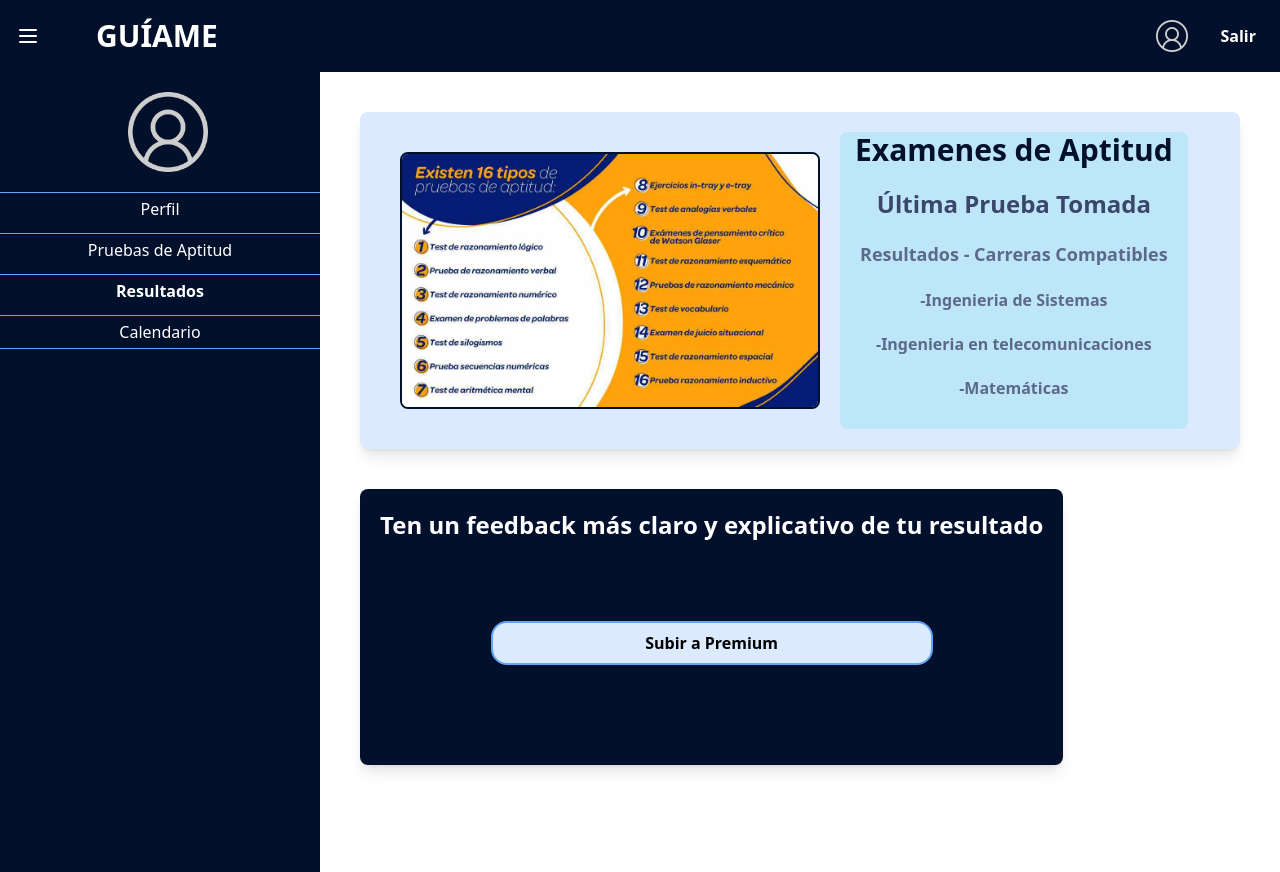
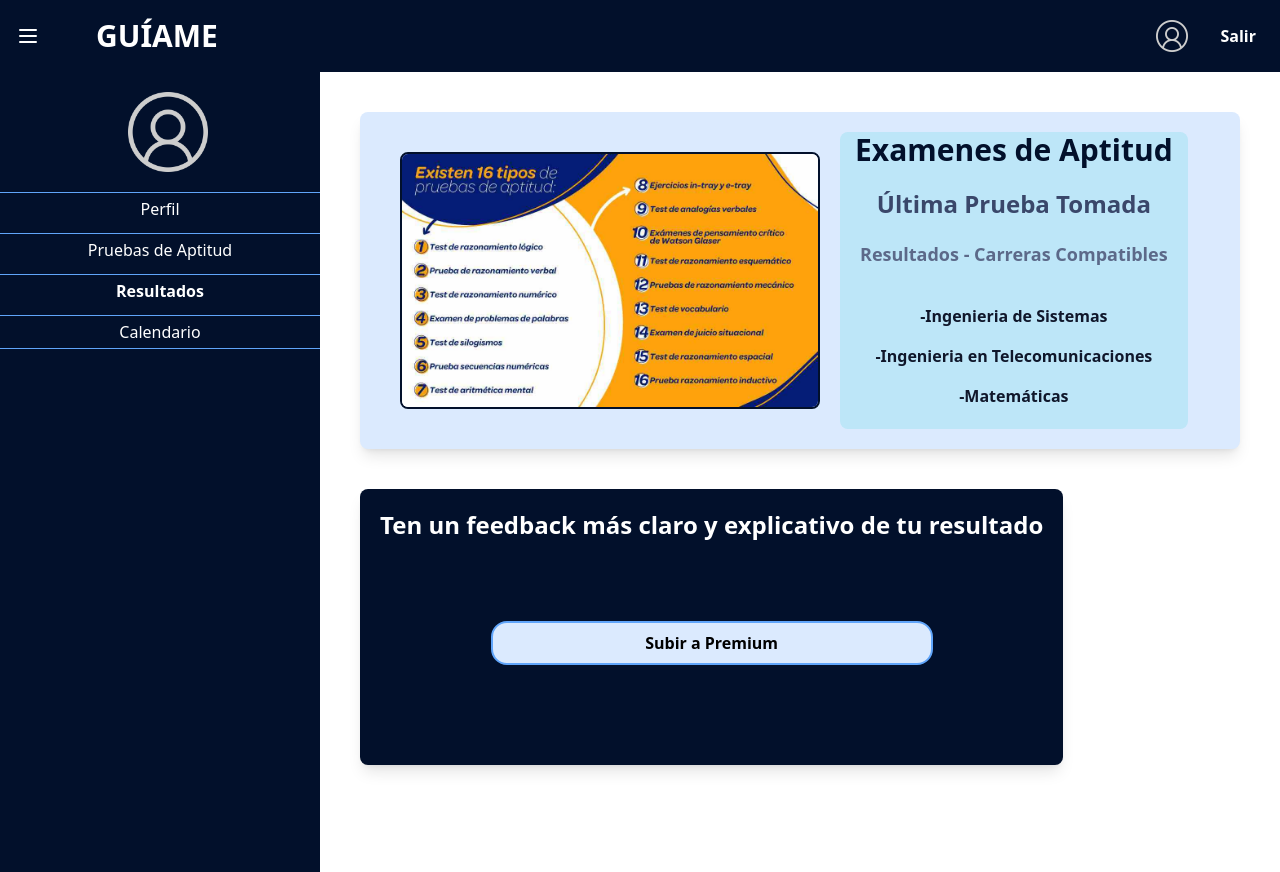
Before and after one commit to AleChirinos/Guiame, a React (Vite) app in the folder guiame/: page /results in a window 1280 px wide. Built offline with nearby package versions, Linux system fonts and the light colour scheme.

Commit message:
Implementado el linking a las carreras

```diff
--- a/guiame/src/components/Resultados.jsx
+++ b/guiame/src/components/Resultados.jsx
@@ -1,4 +1,5 @@
 import { useState } from "react";
+import {Link} from "react-router-dom";
 import icon from "../assets/test.jpg"
 
 const Resultados = () => {
@@ -19,16 +20,15 @@ const Resultados = () => {
           Resultados - Carreras Compatibles
         </h4>
         {res ? (
-            <div>
-              <h4 className="text-[#5c6989] text-mg text-center font-bold mx-5 my-5">
-                -Ingenieria de Sistemas
-              </h4>
-              <h4 className="text-[#5c6989] text-mg text-center font-bold mx-5 my-5">
-                -Ingenieria en telecomunicaciones
-              </h4>
-              <h4 className="text-[#5c6989] text-mg text-center font-bold mx-5 my-5">
-                -Matemáticas
-              </h4>
+            <div className="!place-content-center !text-center">
+              <ul>
+                <li className="mx-5 my-4"><Link to={`/carrera/sistemas`} className="text-[#10172b] text-mg  font-semibold hover:text-[#5f73a8]">
+                -Ingenieria de Sistemas</Link></li>
+                <li className="mx-5 my-4"><Link to={`/carrera/telecom`} className="text-[#10172b] text-mg  font-semibold hover:text-[#5f73a8]">
+                -Ingenieria en Telecomunicaciones</Link></li>
+                <li className="mx-5 my-4"><Link to={`/carrera/matematica`} className="text-[#10172b] text-mg  font-semibold hover:text-[#5f73a8]">
+                -Matemáticas</Link></li>
+              </ul>
             </div>
         ) : (
           <div>
@@ -56,3 +56,15 @@ const Resultados = () => {
 };
 
 export default Resultados;
+
+{/* Para el Resultados page
+<div className="!place-content-center !text-center">
+<ul>
+  <li className="mx-5 my-4"><Link to={`/carrera/marketing`} className="text-[#10172b] text-mg  font-semibold hover:text-[#5f73a8]">
+  * Marketing</Link></li>
+  <li className="mx-5 my-4"><Link to={`/carrera/disenografico`} className="text-[#10172b] text-mg  font-semibold hover:text-[#5f73a8]">
+  * Diseño Gráfico</Link></li>
+  <li className="mx-5 my-4"><Link to={`/carrera/disenografico`} className="text-[#10172b] text-mg  font-semibold hover:text-[#5f73a8]">
+  * Diseño Gráfico</Link></li>
+</ul>
+</div> */}
```
